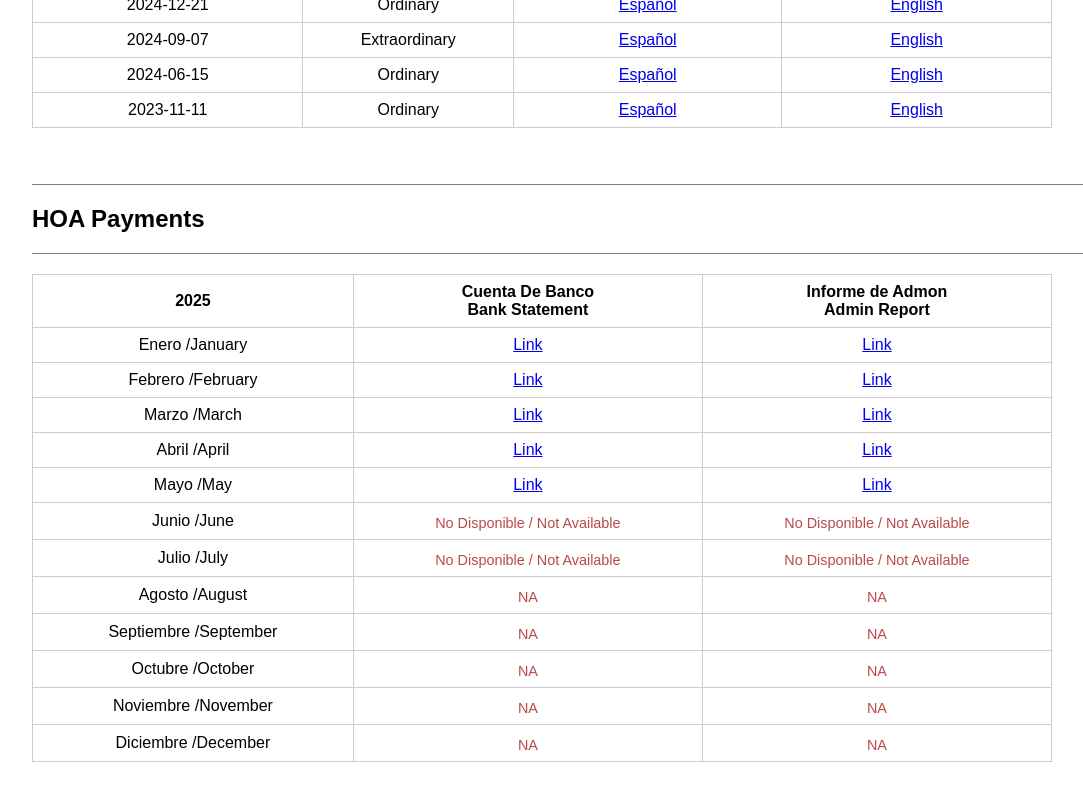
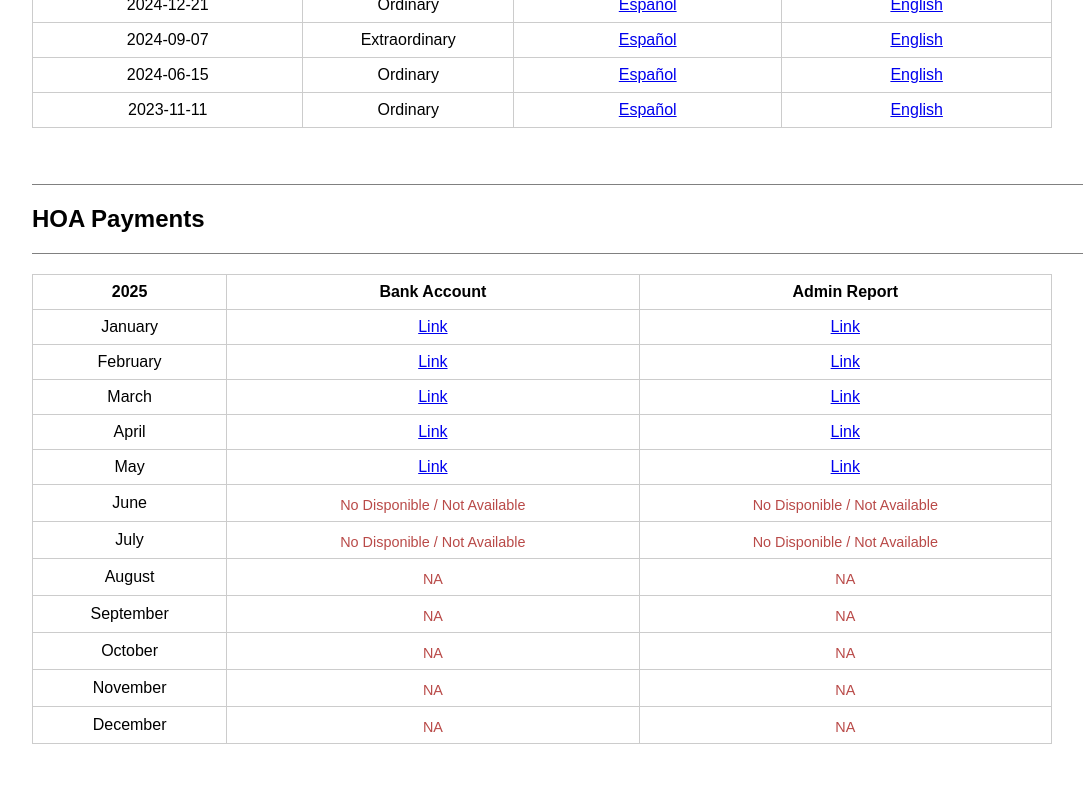
Before and after one commit to grdino/isla-trapani, a Next.js app: page /owners in a window 1280 px wide. Shown: the part 690-1490 px from the top of the page, without its empty margins (8-1091 px from the left). Built offline with nearby package versions, Linux system fonts and the light colour scheme; sample sign-in values are in the browser's storage.

Commit message:
Bank statement table translation

```diff
--- a/locales/en.json
+++ b/locales/en.json
@@ -24,5 +24,17 @@
   "tt_admin": "Admin Report",
   "td_bylaws": "Bylaws",
   "td_agm": "Ordinary",
-  "td_ext": "Extraordinary"
+  "td_ext": "Extraordinary",
+  "jan": "January",
+  "feb": "February",
+  "mar": "March",
+  "apr": "April",
+  "may": "May",
+  "jun": "June",
+  "jul": "July",
+  "aug": "August",
+  "sep": "September",
+  "oct": "October",
+  "nov": "November",
+  "dec": "December"
 }
--- a/locales/es.json
+++ b/locales/es.json
@@ -24,5 +24,17 @@
   "tt_admin": "Informe de Admón",
   "td_bylaws": "Reglamentos",
   "td_agm": "Ordinaria",
-  "td_ext": "Extraordinaria"
+  "td_ext": "Extraordinaria",
+  "jan": "Enero",
+  "feb": "Febrero",
+  "mar": "Marzo",
+  "apr": "Abril",
+  "may": "Mayo",
+  "jun": "Junio",
+  "jul": "Julio",
+  "aug": "Agosto",
+  "sep": "Septiembre",
+  "oct": "Octubre",
+  "nov": "Noviembre",
+  "dec": "Diciembre"
 }
--- a/pages/owners.js
+++ b/pages/owners.js
@@ -158,136 +158,136 @@ export default function Owners() {
             <thead>
               <tr>
                 <th>2025</th>
-                <th>Cuenta De Banco<br />Bank Statement</th>
-                <th>Informe de Admon<br />Admin Report</th>
+                <th>{t("tt_bank")}</th>
+                <th>{t("tt_admin")}</th>
               </tr>
             </thead>
             <tbody>
               <tr>
-                <td data-label="2025">Enero&#10;/January</td>
-                <td data-label="Banco&#10;/Bank">
+                <td data-label="2025">{t("jan")}</td>
+                <td data-label={t("tt_bank")}>
                   <a href="/owners-docs/hoa/bank_2025-01.pdf" target="_self">
-                    Link
+                    {t("td_link")}
                   </a>
                 </td>
-                <td data-label="Admon&#10;/Admin">
+                <td data-label={t("tt_admin")}>
                   <a href="/owners-docs/hoa/admin_2025-01.pdf" target="_self">
-                    Link
+                    {t("td_link")}
                   </a>
                 </td>
               </tr>
               <tr>
-                <td data-label="2025">Febrero&#10;/February</td>
-                <td data-label="Banco&#10;/Bank">
+                <td data-label="2025">{t("feb")}</td>
+                <td data-label={t("tt_bank")}>
                   <a href="/owners-docs/hoa/bank_2025-02.pdf" target="_self">
-                    Link
+                    {t("td_link")}
                   </a>
                 </td>
-                <td data-label="Admon&#10;/Admin">
+                <td data-label={t("tt_admin")}>
                   <a href="/owners-docs/hoa/admin_2025-02.pdf" target="_self">
-                    Link
+                    {t("td_link")}
                   </a>
                 </td>
               </tr>
               <tr>
-                <td data-label="2025">Marzo&#10;/March</td>
-                <td data-label="Banco&#10;/Bank">
+                <td data-label="2025">{t("mar")}</td>
+                <td data-label={t("tt_bank")}>
                   <a href="/owners-docs/hoa/bank_2025-03.pdf" target="_self">
-                    Link
+                    {t("td_link")}
                   </a>
                 </td>
-                <td data-label="Admon&#10;/Admin">
+                <td data-label={t("tt_admin")}>
                   <a href="/owners-docs/hoa/admin_2025-03.pdf" target="_self">
-                    Link
+                    {t("td_link")}
                   </a>
                 </td>
               </tr>
               <tr>
-                <td data-label="2025">Abril&#10;/April</td>
-                <td data-label="Banco&#10;/Bank">
+                <td data-label="2025">{t("apr")}</td>
+                <td data-label={t("tt_bank")}>
                   <a href="/owners-docs/hoa/bank_2025-04.pdf" target="_self">
-                    Link
+                    {t("td_link")}
                   </a>
                 </td>
-                <td data-label="Admon&#10;/Admin">
+                <td data-label={t("tt_admin")}>
                   <a href="/owners-docs/hoa/admin_2025-04.pdf" target="_self">
-                    Link
+                    {t("td_link")}
                   </a>
                 </td>
               </tr>
               <tr>
-                <td data-label="2025">Mayo&#10;/May</td>
-                <td data-label="Banco&#10;/Bank">
+                <td data-label="2025">{t("may")}</td>
+                <td data-label={t("tt_bank")}>
                   <a href="/owners-docs/hoa/bank_2025-05.pdf" target="_self">
-                    Link
+                    {t("td_link")}
                   </a>
                 </td>
-                <td data-label="Admon&#10;/Admin">
+                <td data-label={t("tt_admin")}>
                   <a href="/owners-docs/hoa/admin_2025-05.pdf" target="_self">
-                    Link
+                    {t("td_link")}
                   </a>
                 </td>
               </tr>
               <tr>
-                <td data-label="2025">Junio&#10;/June</td>
-                <td data-label="Banco&#10;/Bank">
+                <td data-label="2025">{t("jun")}</td>
+                <td data-label={t("tt_bank")}>
                  <div className="no-hay-text">No Disponible / Not Available</div>
                 </td>
-                <td data-label="Admon&#10;/Admin">
+                <td data-label={t("tt_admin")}>
                   <div className="no-hay-text">No Disponible / Not Available</div>
                 </td>
               </tr>
               <tr>
-                <td data-label="2025">Julio&#10;/July</td>
-                <td data-label="Banco&#10;/Bank">
+                <td data-label="2025">{t("jul")}</td>
+                <td data-label={t("tt_bank")}>
                  <div className="no-hay-text">No Disponible / Not Available</div>
                 </td>
-                <td data-label="Admon&#10;/Admin">
+                <td data-label={t("tt_admin")}>
                  <div className="no-hay-text">No Disponible / Not Available</div>
                 </td>
               </tr>
               <tr>
-                <td data-label="2025">Agosto&#10;/August</td>
-                <td data-label="Banco&#10;/Bank">
+                <td data-label="2025">{t("aug")}</td>
+                <td data-label={t("tt_bank")}>
                 <div className="no-hay-text">NA</div>
                 </td>
-                <td data-label="Admon&#10;/Admin">
+                <td data-label={t("tt_admin")}>
                  <div className="no-hay-text">NA</div>
                 </td>
               </tr>
               <tr>
-                <td data-label="2025">Septiembre&#10;/September</td>
-                <td data-label="Banco&#10;/Bank">
+                <td data-label="2025">{t("sep")}</td>
+                <td data-label={t("tt_bank")}>
                  <div className="no-hay-text">NA</div>
                 </td>
-                <td data-label="Admon&#10;/Admin">
+                <td data-label={t("tt_admin")}>
                  <div className="no-hay-text">NA</div>
                 </td>
               </tr>
               <tr>
-                <td data-label="2025">Octubre&#10;/October</td>
-                <td data-label="Banco&#10;/Bank">
+                <td data-label="2025">{t("oct")}</td>
+                <td data-label={t("tt_bank")}>
                  <div className="no-hay-text">NA</div>
                 </td>
-                <td data-label="Admon&#10;/Admin">
+                <td data-label={t("tt_admin")}>
                  <div className="no-hay-text">NA</div>
                 </td>
               </tr>
               <tr>
-                <td data-label="2025">Noviembre&#10;/November</td>
-                <td data-label="Banco&#10;/Bank">
+                <td data-label="2025">{t("nov")}</td>
+                <td data-label={t("tt_bank")}>
                  <div className="no-hay-text">NA</div>
                 </td>
-                <td data-label="Admon&#10;/Admin">
+                <td data-label={t("tt_admin")}>
                  <div className="no-hay-text">NA</div>
                 </td>
               </tr>
               <tr>
-                <td data-label="2025">Diciembre&#10;/December</td>
-                <td data-label="Banco&#10;/Bank">
+                <td data-label="2025">{t("dec")}</td>
+                <td data-label={t("tt_bank")}>
                  <div className="no-hay-text">NA</div>
                 </td>
-                <td data-label="Admon&#10;/Admin">
+                <td data-label={t("tt_admin")}>
                  <div className="no-hay-text">NA</div>
                 </td>
               </tr>
```
